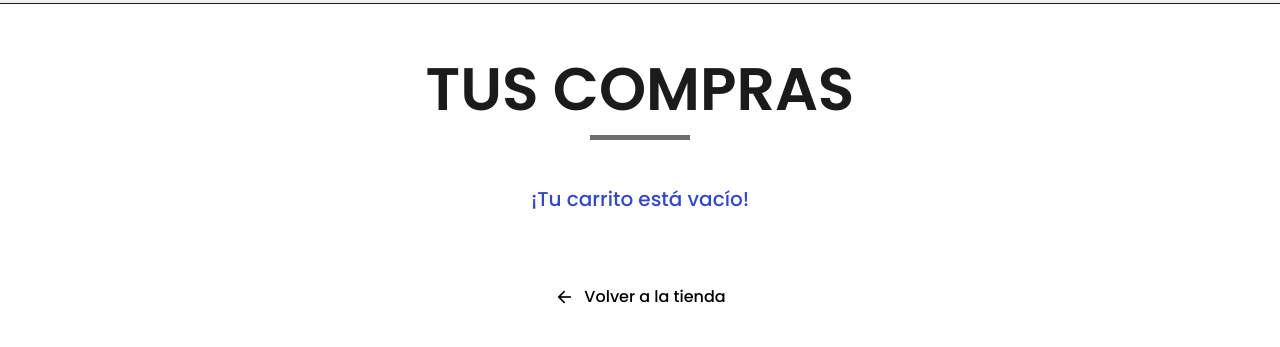
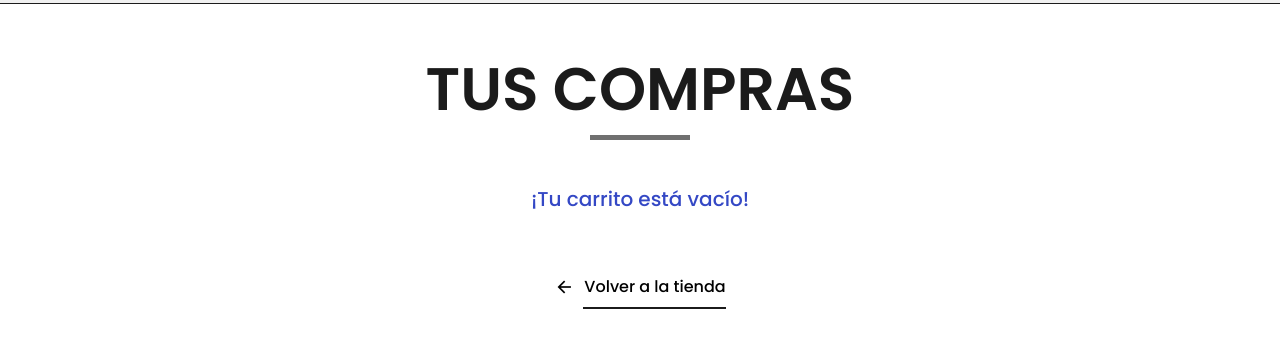
Before and after one commit to LucianoTreachi/solo-guitarras, a plain HTML site: page carrito.html in a window 1280 px wide. Shown: the part 73-420 px from the top of the page. Drawn offline with nearby package versions, Linux system fonts and the light colour scheme.

Commit message:
Aplicar subrayado en botones terciarios

```diff
--- a/css/styles.css
+++ b/css/styles.css
@@ -783,7 +783,7 @@ MODAL CARRITO
   border-radius: .8rem;
   font-size: 1.6rem;
   font-weight: 600;
-  padding: 1.5rem 2rem;
+  padding: 2rem 6rem;
   border: none;
   cursor: pointer;
   transition: .4s;
@@ -1032,13 +1032,24 @@ SECCION TUS COMPRAS
   align-items: center;
   gap: 1rem;
   margin: auto;
-  padding: 2rem;
+  padding: 1rem;
   border: none;
   background: transparent;
   cursor: pointer;
   font-size: 1.6rem;
   font-weight: 500;
+  position: relative;
   transition: .3s;
+}
+
+.boton-volver-tienda::before {
+  content: "";
+  position: absolute;
+  bottom: 0;
+  right: 5%;
+  width: 75%;
+  height: 2px;
+  background-color: var(--negro);
 }
 
 .boton-volver-tienda i {
@@ -1051,7 +1062,7 @@ SECCION TUS COMPRAS
 }
 
 .compras .boton-continuar-compra {
-  margin: 2rem auto 0;
+  margin: 4rem auto 0;
 }
 
 /*===============================
@@ -1207,6 +1218,7 @@ span[data-check] {
 .boton-cancelar-compra {
   font-size: 1.7rem;
   font-weight: 500;
+  text-decoration: underline;
   color: var(--negro);
   padding: 1.5rem 2rem;
   background-color: transparent;
```
